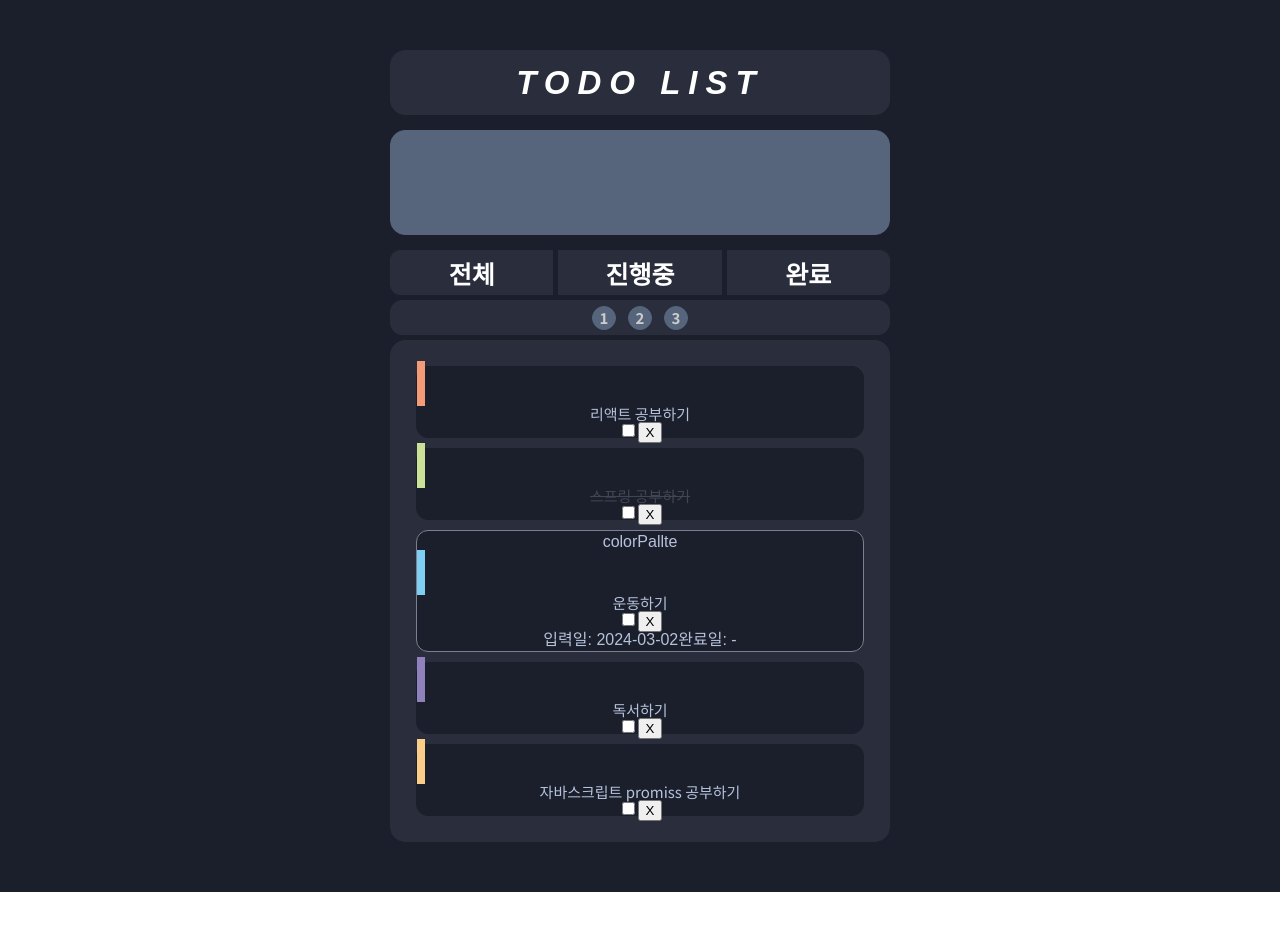
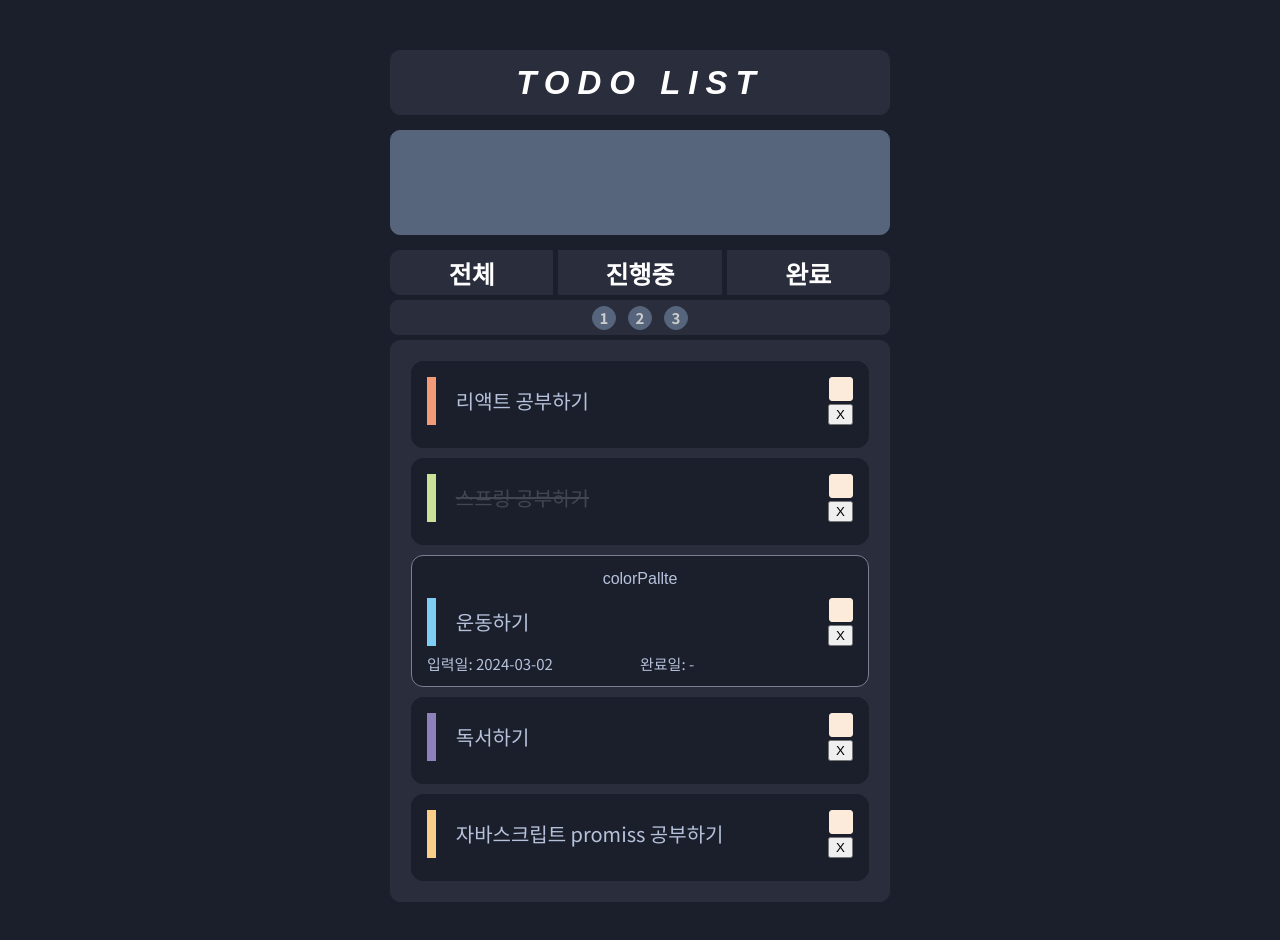
Before and after one commit to mulmer663/react-study, a React (Create React App) app: page / in a window 1280 px wide. Shown: the top 940 px of the page. Before the commit the page ends 892 px from the top, so only its background shows below. Built offline with nearby package versions, Linux system fonts and the light colour scheme; a web font is replaced by a local one.

Commit message:
2week 커밋2

```diff
--- a/src/week2/ToDoPage.tsx
+++ b/src/week2/ToDoPage.tsx
@@ -1,4 +1,4 @@
-import React from "react";
+import React, {createContext} from "react";
 import styled from "styled-components";
 import {inAndOutTheme} from "./common/CommonStyle";
 import HeadBar from "./area/HeadBar";
@@ -6,6 +6,9 @@ import InputArea from "./area/InputArea";
 import TabArea from "./area/TabArea";
 import PageArea from "./area/PageArea";
 import MainArea from "./area/MainArea";
+
+const focusContext = createContext(-1);
+const pageContext = createContext(1);
 
 const SToDoPage = styled.div`
     ${inAndOutTheme};
--- a/src/week2/area/MainArea.tsx
+++ b/src/week2/area/MainArea.tsx
@@ -13,7 +13,7 @@ const SMainArea = styled.div<gridArea>`
     align-content: center;
     justify-content: space-between;
     gap: 10px;
-    padding: 25px;
+    padding: 20px;
 `;
 
 const MainArea = ({$gridArea}:gridArea) => {
--- a/src/week2/area/PageArea.tsx
+++ b/src/week2/area/PageArea.tsx
@@ -7,7 +7,7 @@ import PageButton from "../component/PageButton";
 const SPageArea = styled.div<gridArea>`
     grid-area: ${(props) => props.$gridArea};
     ${mainTheme};
-    border-radius: 12px;
+    border-radius: 8px;
     display: flex;
     flex-direction: row;
     align-items: center;
--- a/src/week2/area/TabArea.tsx
+++ b/src/week2/area/TabArea.tsx
@@ -19,6 +19,9 @@ const STabButton = styled.button`
     background-color: #2a2d3c;
     color: #ffffff;
     border: 1px solid #2a2d3c;
+    display: flex;
+    align-items: center;
+    justify-content: center;
     font-size: 25px;
     flex-basis: 33%;
 
--- a/src/week2/common/CommonStyle.tsx
+++ b/src/week2/common/CommonStyle.tsx
@@ -1,4 +1,4 @@
-import {css} from "styled-components";
+import styled, {css} from "styled-components";
 
 export const titleFont = css`
     font-family: 'GmarketSansMedium',sans-serif;
@@ -19,7 +19,7 @@ export const mainTheme = css`
     background-color: #2a2d3c;
     color: #ffffff;
     border: 1px solid #2a2d3c;
-    border-radius: 15px;
+    border-radius: 10px;
 `;
 
 export const inAndOutTheme = css`
@@ -31,12 +31,23 @@ export const hoverTheme = css`
     background-color: #7c7e93 ;
     color: #ffffff;
     border: 1px solid #7c7e93;
-    border-radius: 15px;
+    border-radius: 10px;
 `;
 
 export const highLightTheme = css`
     background-color: #56657c;
     color: #ffffff;
     border: 1px solid #56657c;
-    border-radius: 15px;
+    border-radius: 10px;
 `;
+
+interface direction {
+    direction: string
+}
+
+export const SFlexBox = styled.div<direction>`
+    display: flex;
+    flex-direction: ${(props) => props.direction};
+    align-items: center;
+    justify-content: space-between;
+`;
--- /dev/null
+++ b/src/week2/component/Checkbox.tsx
@@ -0,0 +1,74 @@
+import React from "react";
+import styled from "styled-components";
+
+
+const SLabel = styled.label``;
+const SInput = styled.input.attrs({type: "checkbox"})`
+    display: none;
+
+    // 체크되었을 때 테투리 설정
+    &:checked + .checkbox_icon {
+        border-color: #56657c;
+        background-color: #56657c;
+        color: #1b1f2b;
+    }
+
+    // 체크되었을 때 가상요소 before
+    &:checked + .checkbox_icon::before {
+        height: 10px; // 높이값 지정
+        transition: all 0.15s ease; // 0.15초 변화시간 줌
+    }
+
+    // 체크되었을 때 가상요소 after
+    &:checked + .checkbox_icon::after {
+        height: 20px; // 높이값 지정
+        transition: all 0.15s ease 0.15s; // 0.15초 변화시간 + 딜레이 시간 줌
+    }
+`;
+
+const SCheckBox_Icon = styled.span`
+    display: inline-block;
+    width: 22px;
+    height: 22px;
+    background-color: #fcebda;
+    border: 1px solid #fcebda;
+    position: relative;
+    cursor: pointer;
+    border-radius: 3px;
+
+    // 체크박스 가상요소
+
+    &:before, &:after {
+        content: ''; // 가상요소 필수값
+        display: inline-block; // 크기 지정
+        width: 4px;
+        height: 0; // 체크박스가 체크가 되면 변화값으로 커지게 하기 위해 (일단 화면에는 나타나지 않음)
+        background-color: #1b1f2b;
+        position: absolute; // 체크박스 테두리 기준으로 위치조정 가능
+        transform-origin: left top; // 기울기 지정, 기준점을 왼쪽 상단 모서리로 (기본값은 중심임)
+    }
+
+    // 가상요소 before
+    &:before {
+        top: 11px; // 위치값 top
+        left: 2px; // 위치값 left
+        transform: rotate(-45deg); // 회전값
+    }
+
+    // 가상요소 after
+    &:after {
+        top: 18px; // 위치값 top
+        left: 9px; // 위치값 left
+        transform: rotate(-135deg); // 회전값
+    }
+`;
+
+const CheckBox = () => {
+    return (
+        <SLabel>
+            <SInput type="checkbox"/>
+            <SCheckBox_Icon className="checkbox_icon"></SCheckBox_Icon>
+        </SLabel>
+    );
+}
+export default CheckBox;
--- a/src/week2/component/ToDo.tsx
+++ b/src/week2/component/ToDo.tsx
@@ -1,51 +1,70 @@
 import React, {useState} from "react";
 import styled from "styled-components";
-import {inAndOutTheme, mainFont, mainTheme} from "../common/CommonStyle";
+import {inAndOutTheme, mainFont, mainTheme, SFlexBox} from "../common/CommonStyle";
+import CheckBox from "./Checkbox";
 
 interface SToDoProps {
     $isFocus: boolean,
 }
 
+interface SColorBarProps {
+    $color: string,
+}
+
+interface STextProps {
+    $isFinish: boolean,
+}
+
+interface ToDoProps extends SToDoProps, SColorBarProps, STextProps {
+    giveText: string,
+    endDate?: string
+}
+
+const SColorBar = styled.div<SColorBarProps>`
+    height: 100%;
+    width: 10px;
+    background-color: ${(props) => props.$color};
+`;
+
 const SToDo = styled.div<SToDoProps>`
     ${inAndOutTheme};
     border: ${(props) => props.$isFocus ? "1px solid #7c7e93" : "1px solid #1b1f2b"};
     border-radius: 12px;
-    height: ${(props) => props.$isFocus ? "120px" : "70px"};
+    height: ${(props) => props.$isFocus ? "100px" : "55px"};
     display: flex;
     flex-direction: column;
     align-content: center;
-    justify-content: center;
+    justify-content: space-between;
+    padding: 15px;
 
     &:hover {
         border: 1px solid #7c7e93;
     }
 `;
 
-interface SColorBarProps {
-    $color: string,
-}
-
-const SColorBar = styled.div<SColorBarProps>`
-    height: 45px;
-    width: 8px;
-    background-color: ${(props) => props.$color};
-`;
-
-interface STextProps {
-    $isFinish: boolean,
-}
-
 const SText = styled.div<STextProps>`
     ${inAndOutTheme};
     ${mainFont};
     color: ${(props) => props.$isFinish ? "#424652" : "#b6c2db"};
     text-decoration: ${(props) => props.$isFinish ? "line-through" : "none"};
+    font-size: 20px;
+    display: flex;
+    width: 100%;
+    justify-content: flex-start;
+    align-items: center;
+    padding-left: 20px;
 `;
 
-interface ToDoProps extends SToDoProps, SColorBarProps, STextProps {
-    giveText: string,
-    endDate?: string
-}
+const SFlexBox2 = styled(SFlexBox)`
+    justify-content: start;
+`;
+
+const SDiv = styled.div`
+    ${inAndOutTheme};
+    ${mainFont};
+    width: 50%;
+    text-align: left;
+`;
 
 const makeCurrentDate = () => {
     const date = new Date();
@@ -63,19 +82,21 @@ const ToDo = ({giveText, $isFocus, $color, $isFinish, endDate}: ToDoProps) => {
 
     return (
         <SToDo $isFocus={$isFocus}>
+            {/* 포커스면 컬러 팔레트 표시 */}
             {$isFocus && <div>colorPallte</div>}
-            <div>
+            <SFlexBox direction={"row"}>
                 <SColorBar $color={color}/>
                 <SText $isFinish={$isFinish}>{text}</SText>
-                <div>
-                    <input type="checkbox"></input>
+                <SFlexBox direction={"column"}>
+                    <CheckBox/>
                     <button>X</button>
-                </div>
-            </div>
-            {$isFocus && <div>
-                <span>입력일: {startDate}</span>
-                <span>완료일: {endDate ? endDate : "-"}</span>
-            </div>}
+                </SFlexBox>
+            </SFlexBox>
+            {/* 포커스면 시작일 완료일 표시 */}
+            {$isFocus &&  <SFlexBox2 direction={"row"}>
+                <SDiv>입력일: {startDate}</SDiv>
+                <SDiv>완료일: {endDate ? endDate : "-"}</SDiv>
+            </SFlexBox2>}
         </SToDo>
     );
 }
```
Also changed, not shown: src/dev/previews.tsx (+7 -0 lines).
